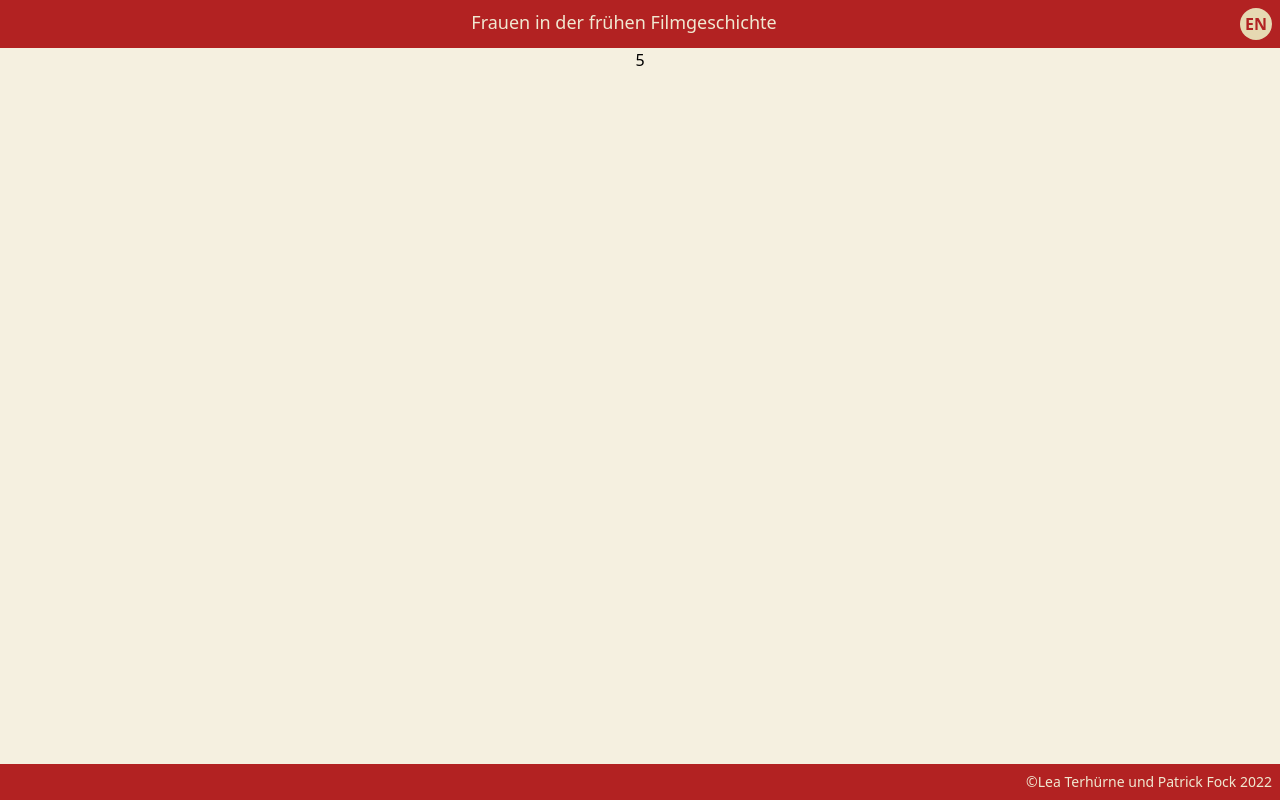
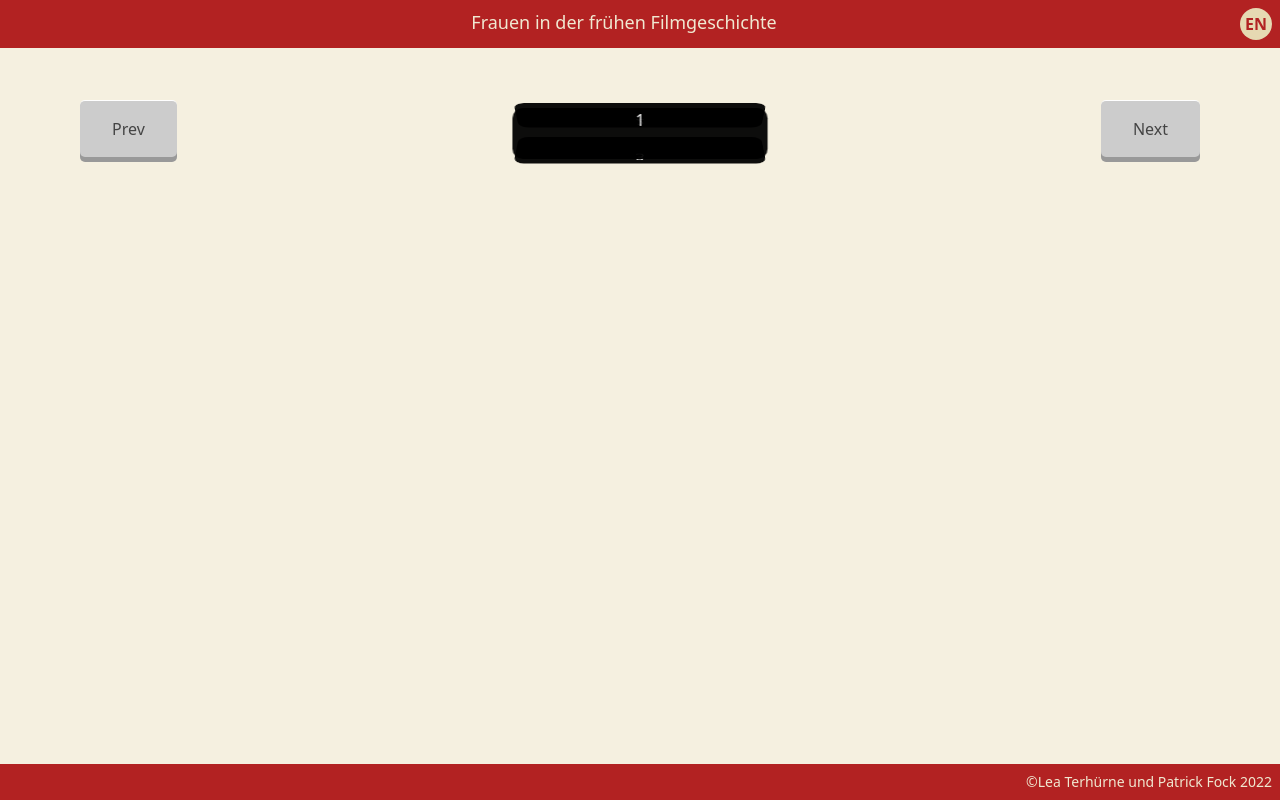
Before and after one commit to leaterhuerne/womenFilmPioneers, a SvelteKit app: page /roll in a window 1280 px wide. Built offline with nearby package versions, Linux system fonts and the light colour scheme.

Commit message:
implemented base roll

```diff
--- a/src/app.css
+++ b/src/app.css
@@ -1,3 +1,15 @@
 @tailwind base;
 @tailwind components;
 @tailwind utilities;
+
+/* =====================================================================================================================
+    Transformations
+===================================================================================================================== */
+
+.perspective-1000 {
+    perspective: 1000px;
+}
+
+.preserve-3d {
+    transform-style: preserve-3d;
+}
--- /dev/null
+++ b/src/lib/components/roll/Roll.svelte
@@ -0,0 +1,64 @@
+<script lang="ts">
+    export let items = [1,2,3];
+    const rotationAngle = 360 / items.length;
+    let currdeg  = 0;
+    let rotation = "";
+    const panelheight = "50";
+
+    function rotate(e){
+        if(e == "n"){
+            currdeg = currdeg - rotationAngle;
+        }
+        if(e == "p"){
+            currdeg = currdeg + rotationAngle;
+        }
+        rotation = "transform: rotateX(" + currdeg +"deg)";
+    }
+</script>
+
+<style>
+    .item {
+        display: block;
+        position: absolute;
+        background: #000;
+        width: 250px;
+        height: 50px;
+        text-align: center;
+        color: #FFF;
+        opacity: 0.95;
+        border-radius: 10px;
+    }
+
+
+
+    .next, .prev {
+        color: #444;
+        position: absolute;
+        top: 100px;
+        padding: 1em 2em;
+        cursor: pointer;
+        background: #CCC;
+        border-radius: 5px;
+        border-top: 1px solid #FFF;
+        box-shadow: 0 5px 0 #999;
+        transition: box-shadow 0.1s, top 0.1s;
+    }
+    .next:hover, .prev:hover { color: #000; }
+    .next:active, .prev:active {
+        top: 104px;
+        box-shadow: 0 1px 0 #999;
+    }
+    .next { right: 5em; }
+    .prev { left: 5em; }
+</style>
+
+<!-- Container -->
+<div class=" relative h-[{panelheight}px]  w-[250px] m-auto translate-y-[60px] perspective-1000">
+    <div class="h-full w-full absolute preserve-3d duration-500" style="{rotation}">
+        {#each items as item, itemIndex}
+            <div class="item" style="transform: rotateX({rotationAngle * itemIndex}deg) translateZ(20px);">{item}</div>
+        {/each}
+    </div>
+</div>
+<div class="next" on:click={() => rotate("n")}>Next</div>
+<div class="prev"  on:click={() => rotate("p")}>Prev</div>
--- a/src/routes/roll/+page.svelte
+++ b/src/routes/roll/+page.svelte
@@ -1,20 +1,11 @@
 <script lang="ts">
     import {CircularLinkedList} from "$lib/utils/list/CircularLinkedList";
     import {onDestroy, onMount} from "svelte";
+    import Roll from "$lib/components/roll/Roll.svelte";
 
-    const list = new CircularLinkedList<number>;
-    list.add(1,2,3,4,5);
-    const iterator = list.iterator();
-    let curr: string;
 
-    $:{
-        const interval = setInterval(() => {
-            curr = iterator.next().toString();
-        }, 500);
-        onDestroy(() => clearInterval(interval))
-    }
 </script>
 
 <div>
-    <h1 class="text-center text-firebrick-300>">{curr}</h1>
+    <Roll />
 </div>
```
